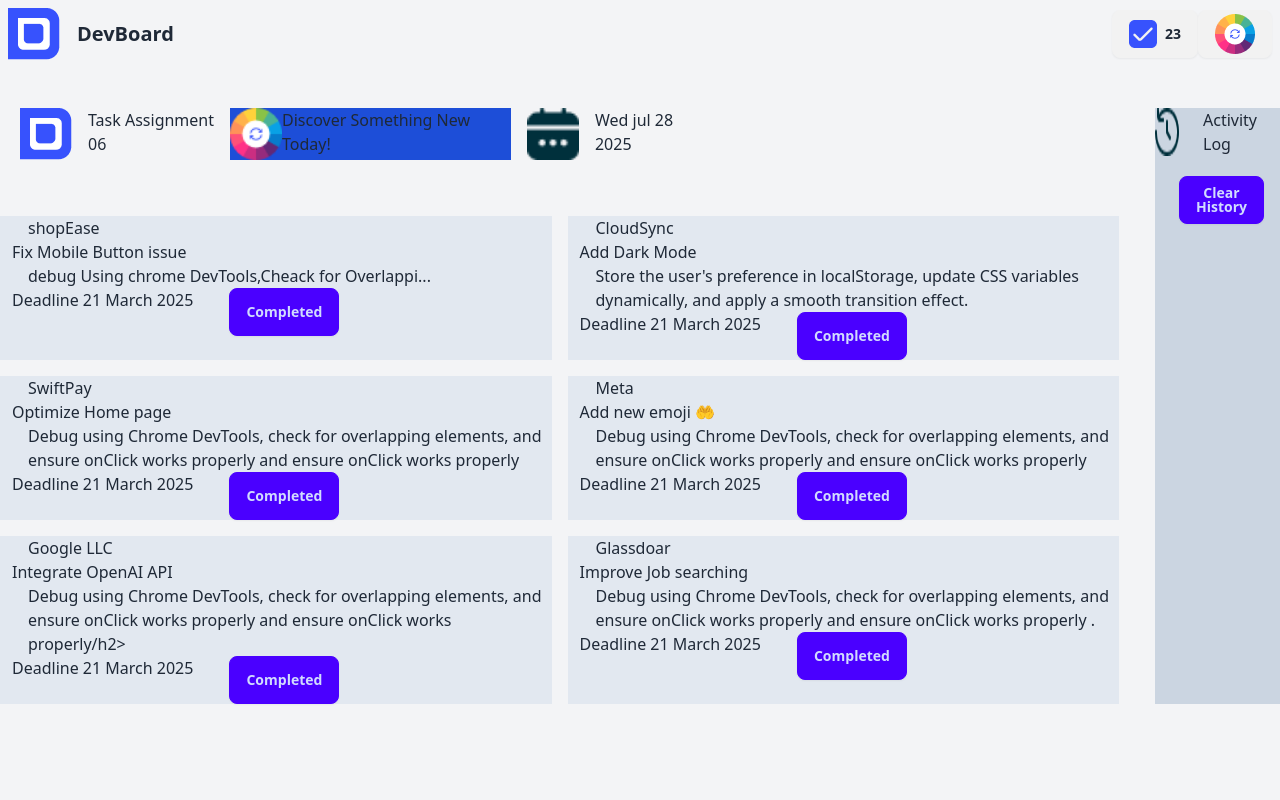
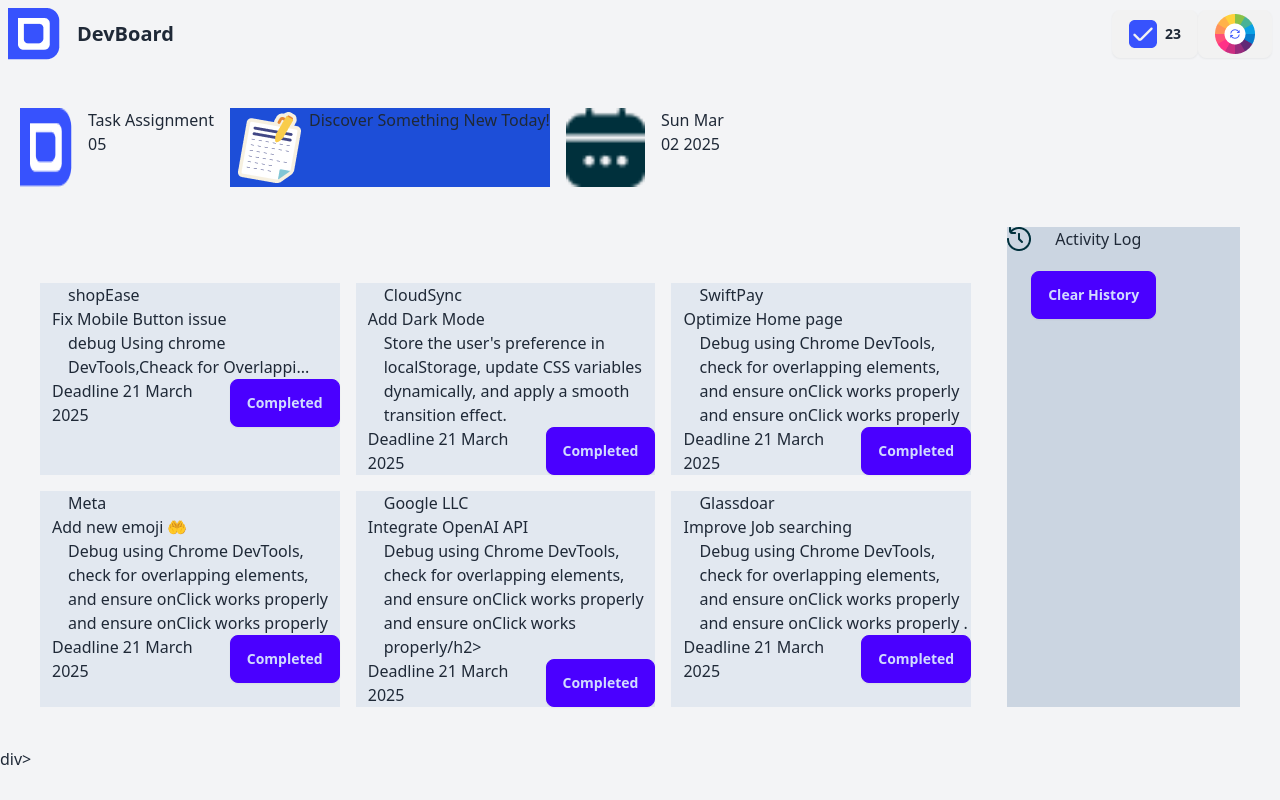
Before and after one commit to NINayeem/assignment-5, a plain HTML site: page index.html in a window 1280 px wide. Drawn offline with nearby package versions, Linux system fonts and the light colour scheme.

Commit message:
current date

```diff
--- a/index.html
+++ b/index.html
@@ -51,9 +51,10 @@
 
   <main>
       <!--div main -->
-      <div class=" flex mt-10 ">
+      <div class=" mt-10 ">
           <!--left div-->
           <div>
+              <!-- //////////////////////////////////////////  -->
               <!--top div -->
             <div>
               <!--card 1-->
@@ -64,20 +65,20 @@
                           Task Assignment
                       </h3>
                       <!-- changeable //////////////////////////////////////// -->
-                      <h2 id="cardLeft">06</h2>
+                      <h2 id="cardLeft">05</h2>
                       <!-- changeable //////////////////////////////////////// -->
                   </div>
 
                   <!--card2-->
-                  <div class="flex bg-blue-700">
-                      <img src="assets/theme-btn.png" alt="">
+                  <div class="flex bg-blue-700 justify-between">
+                      <img src="assets/board.png" alt="">
                       <a href="index2.html">Discover Something New Today! </a>
 
                   </div>
                   <!-- card3 -->
-                   <div class="flex gap-4">
+                   <div class="flex gap-4" >
                     <img src="assets/calender.png" alt="">
-                    <h1>
+                    <h1 id="currentDate">
                       Wed jul 28 2025
                     </h1>
                    </div>
@@ -85,7 +86,10 @@
               <!--top div closing-->
             </div>
 <!--bottom div-->
-<div class="grid grid-cols-2 gap-4 mt-14">
+
+              <!-- //////////////////////////////////////////  -->
+            <div class="flex p-10">
+              <div class="grid grid-cols-3 gap-4 mt-14 w-[80%]">
                 <!-- card1 -->
 
                 <div class="bg-slate-200 h-34px">
@@ -193,14 +197,10 @@
                   <!--bottom div closing-->
                 </div>
                   <!--ldiv closing-->
-          </div>
-          <!--right div -->
-          <div>
-              <!--r div closing-->
 
-          </div>
+                  <!-- //////////////////////////////////////////  -->
                   <!-- active btn -->
-           <div class="bg-slate-300 ml-9 w-56">
+                <div class="bg-slate-300 ml-9 w-[20%]">
                  <div class="flex">
                    <!-- logo -->
                     <img src="assets/activity.png" alt="">
@@ -212,6 +212,10 @@
 
                  </div>
                 </div>
+            </div>div>
+          </div>
+          <!--right div -->
+
           <!--div main closing-->
       </div>
   </main>
--- a/mysetting.js
+++ b/mysetting.js
@@ -2,9 +2,18 @@
 const myHistoryMainDiv = document.getElementById("myHistory")
 let totalClicked = 0;
 
+function dateToday() {
+    const currentDateH1 = document.getElementById("currentDate")
+
+    const date = new Date()
+    currentDateH1.innerText = date.toDateString()
+    console.log(date.toDateString())
+}
+dateToday()
+
 function addToComplete(id){
 
-    if(totalClicked === 6) {
+    if(totalClicked === 5) {
         alert("Board update succesfully")
         alert("Congratulations you have completing all the current task")
         return
```
Lines whose indentation alone changed are shown as unchanged.
